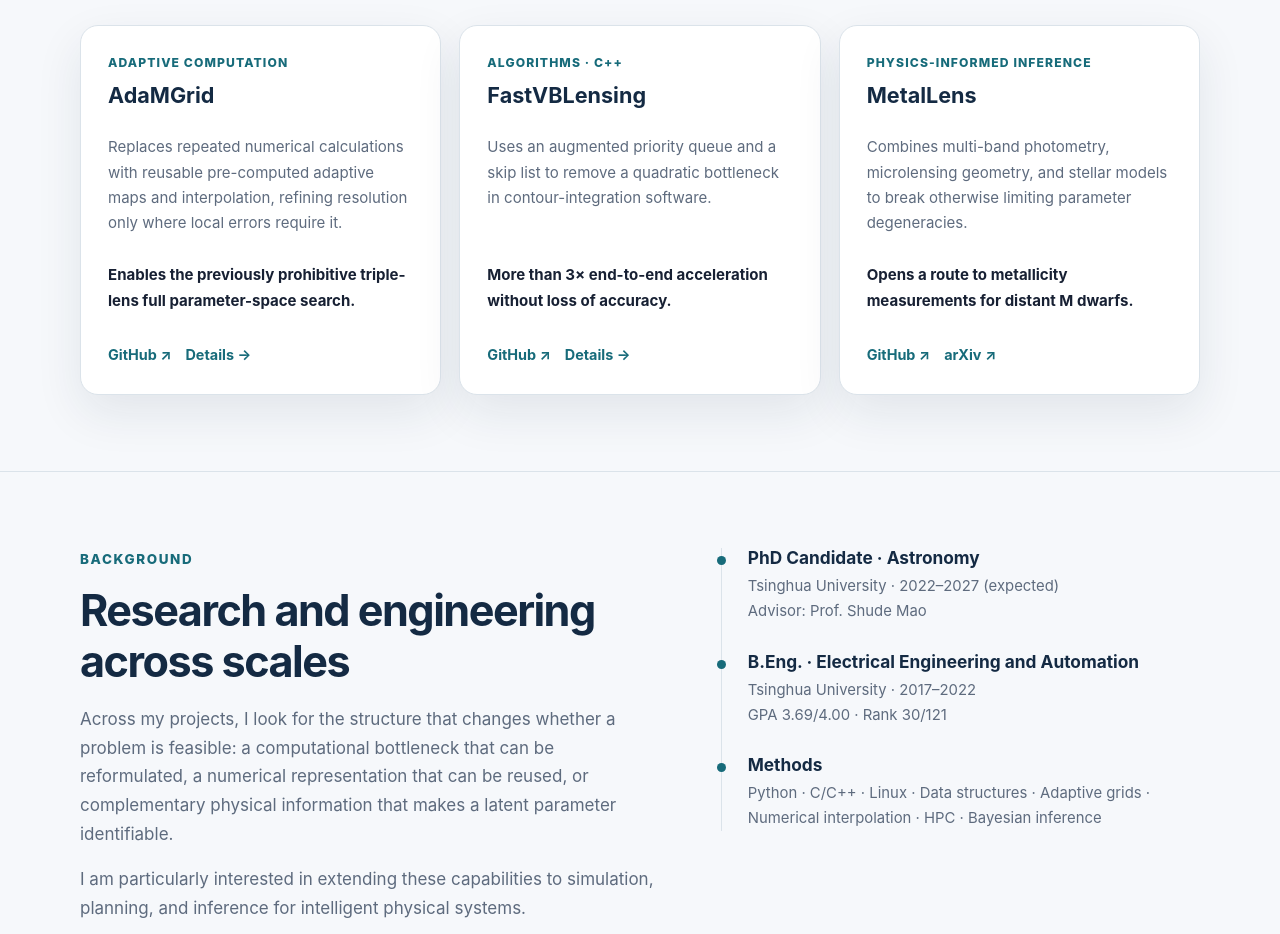
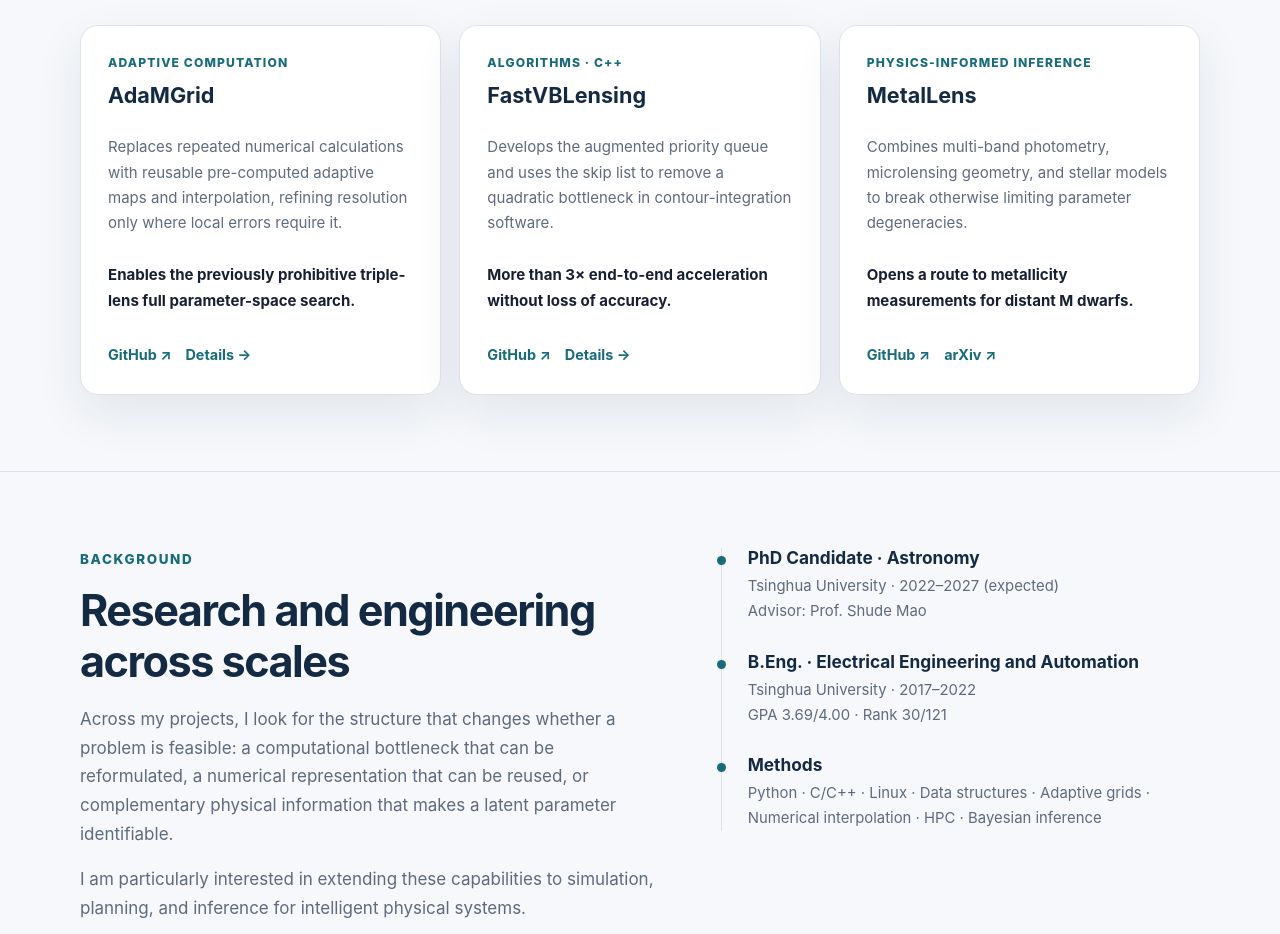
Before and after one commit to zhangjiyuan22/zhangjiyuan22.github.io, a plain HTML site: page index.html in a window 1280 px wide. Shown: the part 1060-1994 px from the top of the page. Drawn offline with Linux system fonts and the light colour scheme.

Commit message:
Update index.html

```diff
--- a/index.html
+++ b/index.html
@@ -89,7 +89,7 @@
           <article class="card">
             <span class="kicker">Algorithms · C++</span>
             <h3>FastVBLensing</h3>
-            <p>Uses an augmented priority queue and a skip list to remove a quadratic bottleneck in contour-integration software.</p>
+            <p>Develops the augmented priority queue and uses the skip list to remove a quadratic bottleneck in contour-integration software.</p>
             <p class="result">More than 3× end-to-end acceleration without loss of accuracy.</p>
             <div class="card-links"><a href="https://github.com/zhangjiyuan22/FastVBLensing">GitHub ↗</a><a href="projects.html#fastvblensing">Details →</a></div>
           </article>
```
